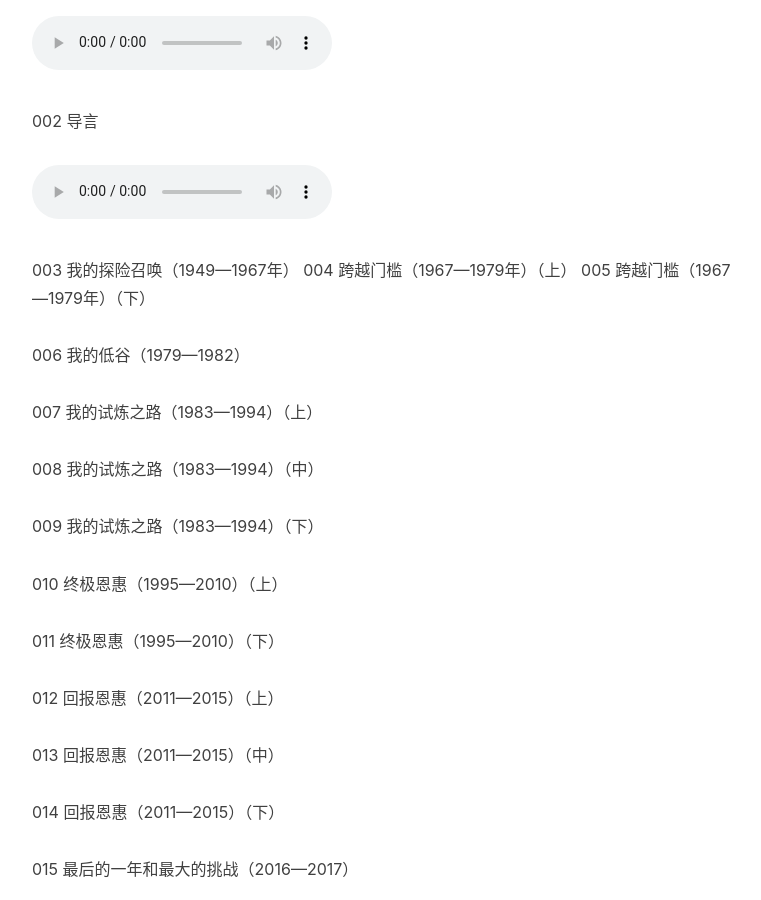
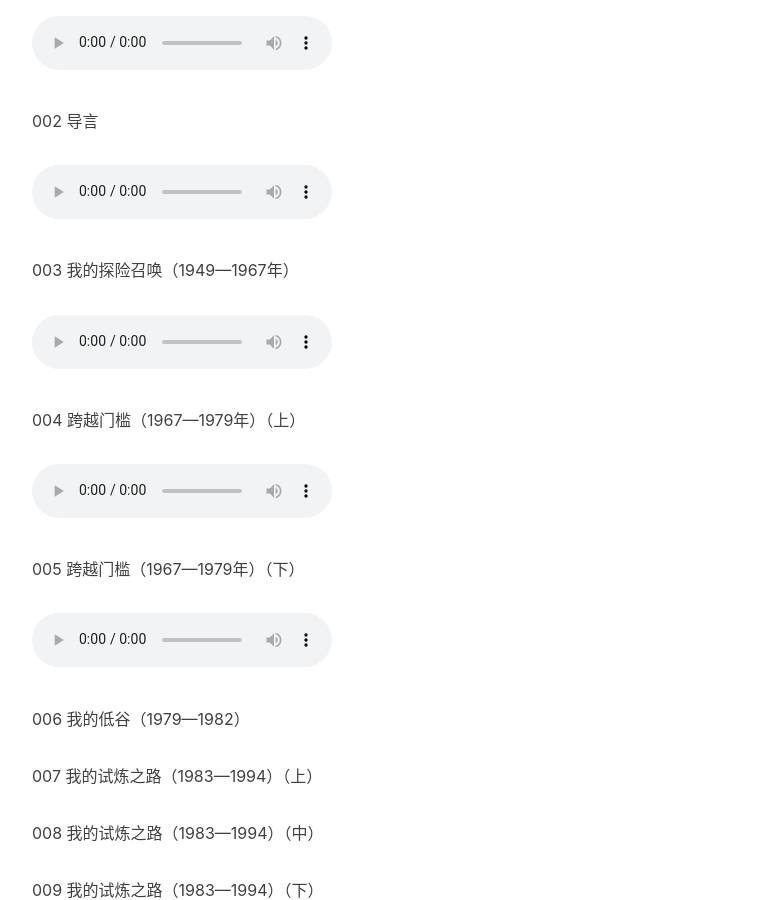
Before and after one commit to huanqingwu/huanqingwu.github.io, a Jekyll site: the page built from _posts/2020-03-03-Principles-ximalaya.md, in a window 1280 px wide and 900 px high, scrolled down 1335 px. Shown: the whole window, without its empty margins (233-994 px from the left). Built offline with Jekyll 4.4.1, drawn with Linux system fonts in a browser that asks for light colours; nearby versions of some CDN libraries; comment, search, counter and statistics services are not loaded.

Commit message:
Update 2020-03-03-Principles-ximalaya.md

```diff
--- a/_posts/2020-03-03-Principles-ximalaya.md
+++ b/_posts/2020-03-03-Principles-ximalaya.md
@@ -42,8 +42,22 @@ Your browser does not support the audio tag.
 
 
 003 我的探险召唤（1949—1967年）
+<audio src="https://sz.btfs.mail.ftn.qq.com/ftn_handler/5e6156fcc2c23f55348aa37da5de3c0f825441e729d10e0bc07a6086fef81cf08c5e5cf676dcf52138b212ddf3109ed1f5f24324031c689cb52ba1968d01e236?compressed=0&dtype=1&fname=003.mp3" controls="controls">
+Your browser does not support the audio tag.
+</audio>
+
+
 004 跨越门槛（1967—1979年）（上）
+<audio src="https://sz.btfs.mail.ftn.qq.com/ftn_handler/db256d0bec5edcb4a545f39f962d8267570929824b525fc1f120dc3e3339c3404ee4d71b9e126dab170d85c96ea3881f55debaa642cecac6b1cf5106b48a7ee5?compressed=0&dtype=1&fname=004.mp3" controls="controls">
+Your browser does not support the audio tag.
+</audio>
+
+
 005 跨越门槛（1967—1979年）（下）
+<audio src="https://sz.btfs.mail.ftn.qq.com/ftn_handler/98d8b0eba53e55c663215910aaf61bdb2b087a2707c323414c59e2c118225f1852f29b38e001a946d4b8a012c30c1f3fdd7c6c30d340c86387a2059312835fac?compressed=0&dtype=1&fname=005.mp3" controls="controls">
+Your browser does not support the audio tag.
+</audio>
+
 
 006 我的低谷（1979—1982）
 
```
